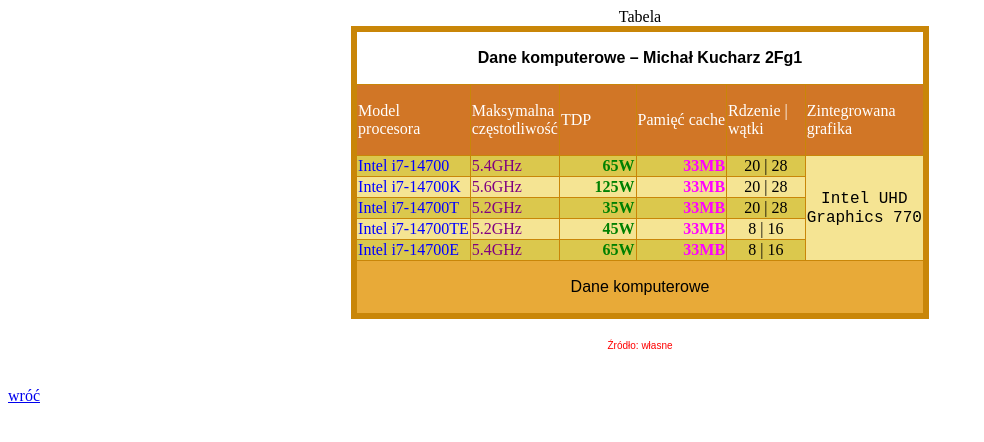
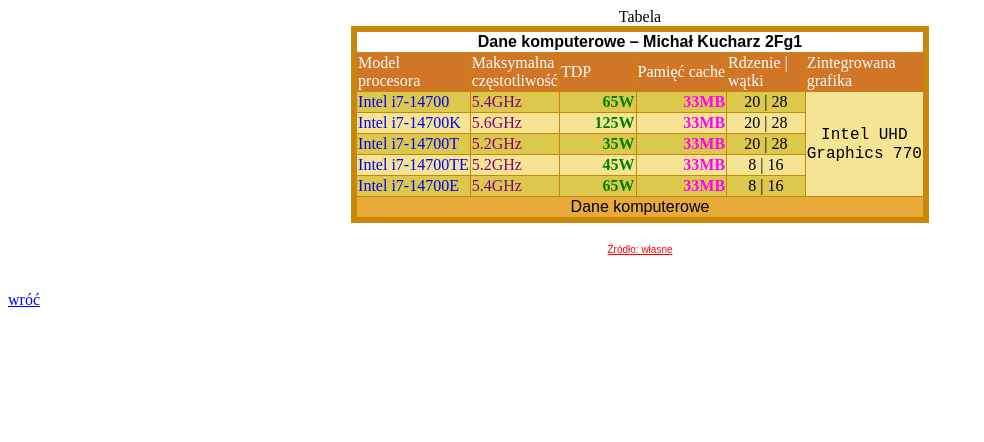
Before and after one commit to Michal-Kucharz/zad8, a plain HTML site: page tabela_kucharz.html in a window 1280 px wide. Shown: the whole page, without its empty margins (0-984 px from the left). Drawn offline with Linux system fonts and the light colour scheme.

Commit message:
Update tabela_kucharz.html

```diff
--- a/tabela_kucharz.html
+++ b/tabela_kucharz.html
@@ -12,15 +12,15 @@
  <caption>Tabela </caption>
  <thead>
  <tr>
-  <td COLSPAN=6><p align=center><font face="Arial" size=3><b>Dane komputerowe – Michał Kucharz 2Fg1</b></font></p></td>
+  <td COLSPAN=6><center><font face="Arial" size=3><b>Dane komputerowe – Michał Kucharz 2Fg1</b></font></center></td>
  </tr>
  <tr>
- <td bgcolor="#d17626"><p align=left><font face="Times new roman" color=white size=3>Model <br>procesora</font></p></td>
- <td bgcolor="#d17626"><p align=left><font face="Times new roman" color=white size=3>Maksymalna <br>częstotliwość</font></p></td>
- <td bgcolor="#d17626"><p align=left><font face="Times new roman" color=white size=3>TDP &nbsp;&nbsp;&nbsp;&nbsp;&nbsp;&nbsp;&nbsp;&nbsp;&nbsp;&nbsp;</font></p></td>
- <td bgcolor="#d17626"><p align=left><font face="Times new roman" color=white size=3>Pamięć cache</font></p></td>
- <td bgcolor="#d17626"><p align=left><font face="Times new roman" color=white size=3>Rdzenie | &nbsp;&nbsp;&nbsp;<br>wątki</font></p></td>
- <td bgcolor="#d17626"><p align=left><font face="Times new roman" color=white size=3>Zintegrowana <br>grafika</font></p></td>
+ <td bgcolor="#d17626"><font face="Times new roman" color=white size=3>Model <br>procesora</font></td>
+ <td bgcolor="#d17626"><font face="Times new roman" color=white size=3>Maksymalna <br>częstotliwość</font></td>
+ <td bgcolor="#d17626"><font face="Times new roman" color=white size=3>TDP &nbsp;&nbsp;&nbsp;&nbsp;&nbsp;&nbsp;&nbsp;&nbsp;&nbsp;&nbsp;</font></td>
+ <td bgcolor="#d17626"><font face="Times new roman" color=white size=3>Pamięć cache</font></td>
+ <td bgcolor="#d17626"><font face="Times new roman" color=white size=3>Rdzenie | &nbsp;&nbsp;&nbsp;<br>wątki</font></td>
+ <td bgcolor="#d17626"><font face="Times new roman" color=white size=3>Zintegrowana <br>grafika</font></td>
  </tr>
  </thead>
  <tbody>
@@ -61,14 +61,14 @@
  <td bgcolor="#dbc84d" align=center>8 | 16</td>
  </tr>
  <tr>
- <td COLSPAN=6 bgcolor=#e8aa38><p align=center><font face="Arial" size=3> Dane komputerowe</p></font></td>
+ <td COLSPAN=6 bgcolor=#e8aa38><center><font face="Arial" size=3> Dane komputerowe</center></font></td>
  </tr>
  </tbody>
 </table>
 </center>
 
 
-<p align=center><font face="Arial" size=1 color=red>Źródło: własne</font></p>
+<p align=center><font face="Arial" size=1 color=red><u>Źródło: własne</u></font></p>
 
 
 	<br>
```
